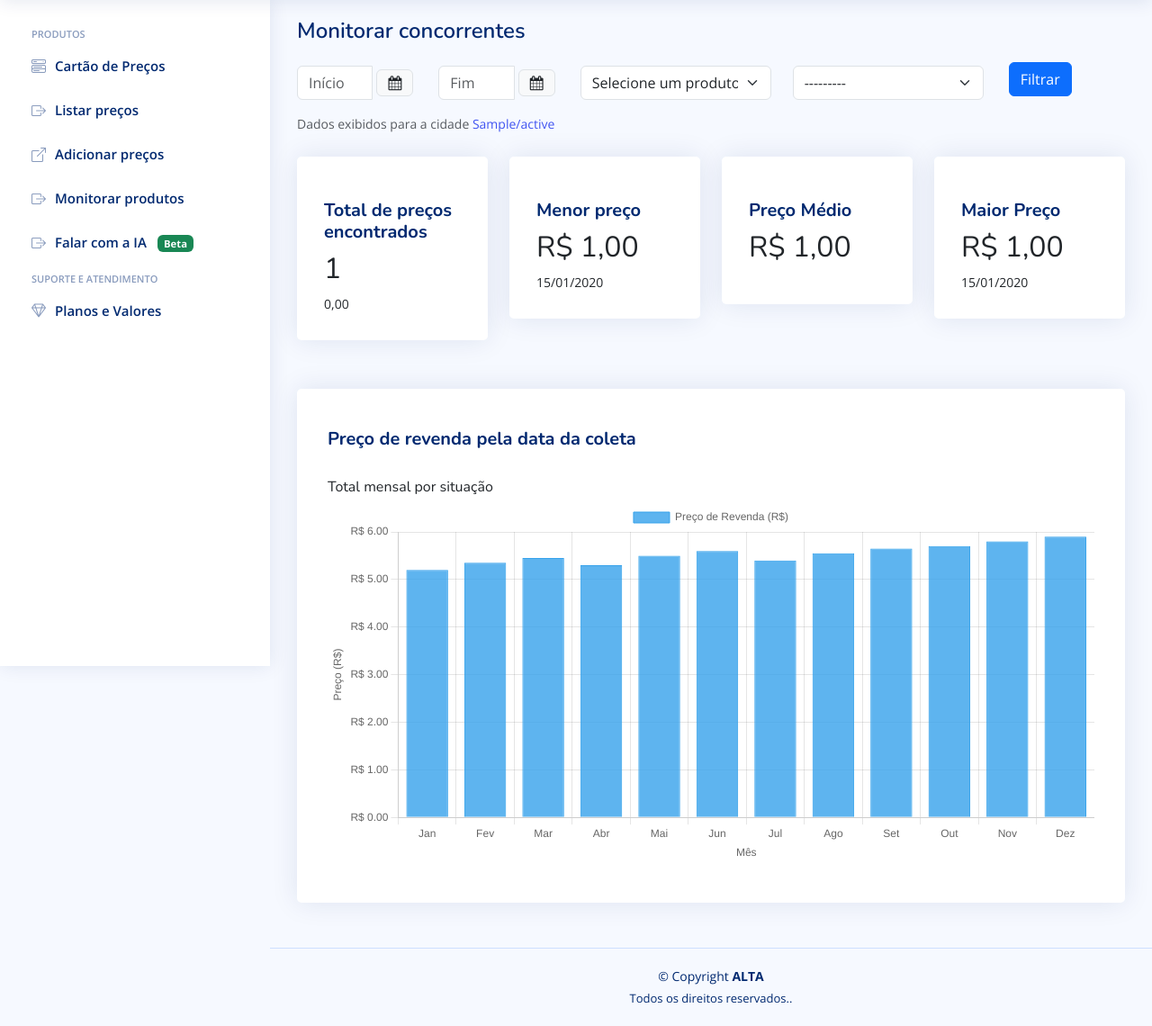
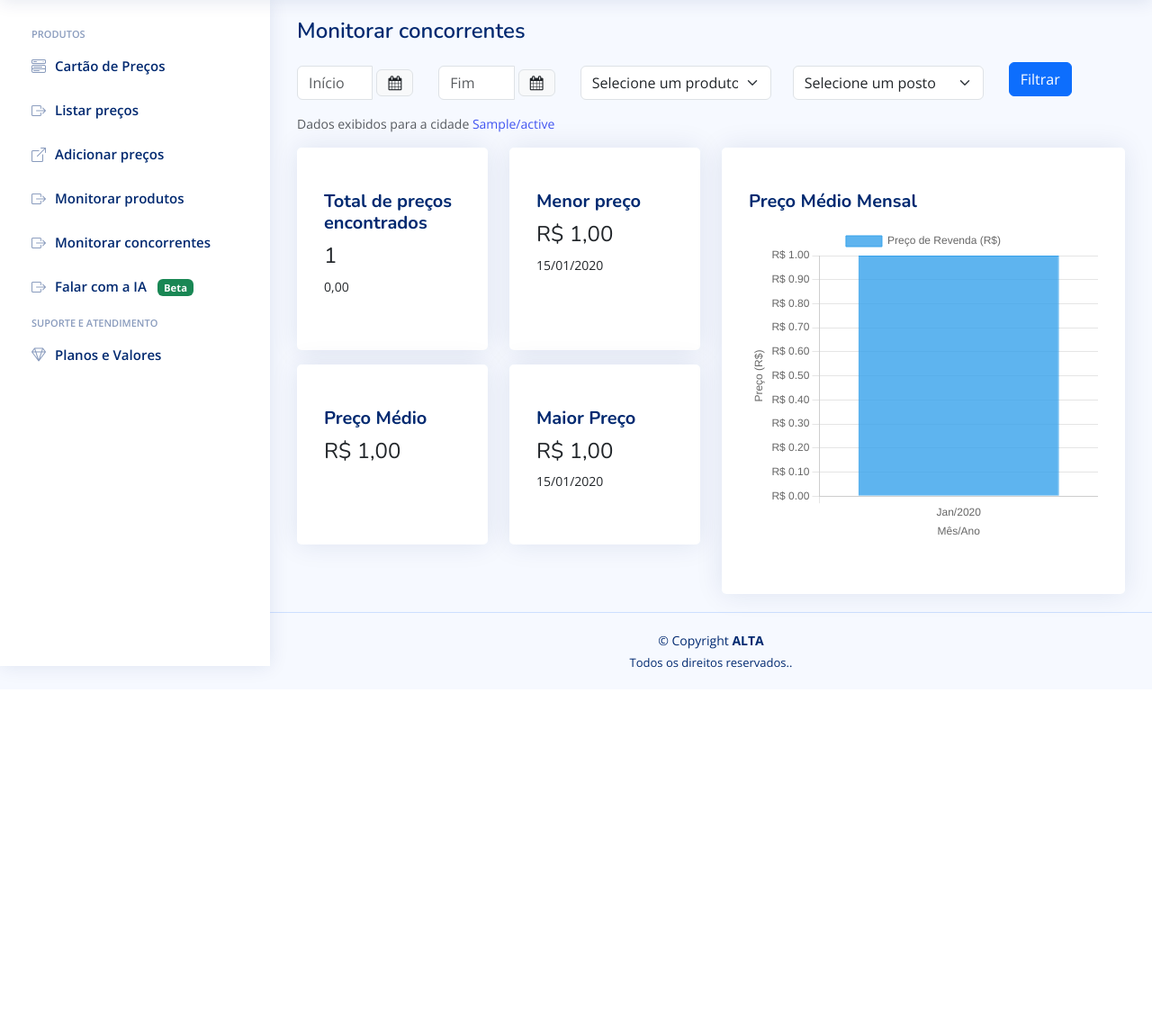
Before and after one commit to ricardopasqualino/alta_env, a Django app: page /monitorar-concorrentes/ in a window 1280 px wide. Shown: the part 60-1200 px from the top of the page at 90% size. After the commit the page ends 811 px from the top, so only its background shows below. Run offline with Django 5.2, Linux system fonts and the light colour scheme; a user stored in the database is signed in; tables that the repository leaves empty hold one stand-in row (values such as "Sample post"); some libraries are stand-ins or nearby versions.

Commit message:
incluir monitorar concorrente

```diff
--- a/alta/views.py
+++ b/alta/views.py
@@ -115,12 +115,32 @@ def p_ia(request):
 @login_required
 def p_monitorar_concorrentes(request):
 
-    filter = MainFilter(request.GET, queryset=AddPrice.objects.exclude(produto_id=3, pesquisa_origem_id=2, produto_id__isnull=True))
+    filter = MainFilter(
+        request.GET,
+        queryset=AddPrice.objects.exclude(
+            produto_id=3,
+            pesquisa_origem_id=2,
+            produto_id__isnull=True
+        ).filter(
+            gasstation_id__cidade=request.user.profile.cidade,
+            gasstation_id__estado=request.user.profile.estado
+        )
+    )
 
     cidade_usuario = request.user.profile.cidade
     uf_usuario = request.user.profile.estado
 
     total_linhas_pesquisa = filter.qs.distinct().count()
+
+    # Obter lista de razões sociais dos postos
+    razoes = filter.qs.values_list('gasstation_id__razao', flat=True).distinct()
+
+    preco_medio_mensal = filter.qs.annotate(
+        mes=ExtractMonth('data_coleta'),
+        ano=ExtractYear('data_coleta')
+    ).values('mes', 'ano').annotate(
+        preco_medio=Avg('preco_revenda')
+    ).order_by('ano', 'mes')
 
     aggregates = filter.qs.aggregate(
         min_price=Min('preco_revenda'),
@@ -129,11 +149,12 @@ def p_monitorar_concorrentes(request):
         max_date=Max('data_coleta'),
         avg_price=Avg('preco_revenda')
     )
-    menor_preco = aggregates.get('min_price')
-    data_menor_preco = aggregates.get('min_date')
-    maior_preco = aggregates.get('max_price')
-    data_maior_preco = aggregates.get('max_date')
-    media_preco = aggregates.get('avg_price')
+
+    menor_preco = filter.qs.aggregate(min_price=Min('preco_revenda'))['min_price']
+    data_menor_preco = filter.qs.aggregate(min_date=Min('data_coleta'))['min_date']
+    maior_preco = filter.qs.aggregate(max_price=Max('preco_revenda'))['max_price']
+    data_maior_preco = filter.qs.aggregate(max_date=Max('data_coleta'))['max_date']
+    media_preco = filter.qs.aggregate(avg_price=Avg('preco_revenda'))['avg_price']
 
     variance = 0
     if maior_preco is not None and menor_preco is not None:
@@ -149,8 +170,11 @@ def p_monitorar_concorrentes(request):
         'maior_preco': maior_preco,
         'data_maior_preco': data_maior_preco,
         'media_preco': media_preco,
-        'variance': variance
+        'variance': variance,
+        'razoes': razoes,
+        'preco_medio_mensal': list(preco_medio_mensal)
     }
+
     return render(request, 'p_monitorar_concorrentes.html', data)
 
 
@@ -228,8 +252,6 @@ def p_monitorar_produtos(request):
         data_maxima=Max('data_coleta'),
         quantidade_postos=Count('preco_revenda') * 7
     ).order_by('gasstation_id__razao')
-
-
 
     data = {
         'filter': filter,
--- a/templates/base.html
+++ b/templates/base.html
@@ -133,12 +133,12 @@
         </a>
       </li>
 
-      <!-- <li class="nav-item">
+      <li class="nav-item">
         <a class="nav-link collapsed" href="{% url 'p_monitorar_concorrentes' %}">
           <i class="bi bi-box-arrow-right"></i>
           <span>Monitorar concorrentes</span>
         </a>
-      </li>     -->
+      </li>
 
       <li class="nav-item">
         <a class="nav-link collapsed" href="{% url 'p_ia' %}">
--- a/templates/p_monitorar_concorrentes.html
+++ b/templates/p_monitorar_concorrentes.html
@@ -18,7 +18,7 @@
                 <div class="col-lg-2 col-sm-12 col-md-6">
                     <div class="input-group date mt-2" data-provide="datepicker">
                         <input type="text" class="form-control" placeholder="Início"
-                        name="data_inicio" value="{{ filter.data_inicio.value|default:'' }}" />
+                        name="data_inicio" value="{{ request.GET.data_inicio|default:'' }}" />
                         <span class="input-group-append m-1">
                             <span class="input-group-text">
                                 <i class="fa fa-calendar"></i>
@@ -30,7 +30,7 @@
                 <div class="col-lg-2 col-sm-12 col-md-6">
                     <div class="input-group date mt-2" data-provide="datepicker">
                         <input type="text" class="form-control" placeholder="Fim"
-                        name="data_fim" value="{{ filter.data_fim.value|default:'' }}" />
+                        name="data_fim" value="{{ request.GET.data_fim|default:'' }}" />
                         <span class="input-group-append m-1">
                             <span class="input-group-text">
                                 <i class="fa fa-calendar"></i>
@@ -48,8 +48,12 @@
 
                 <div class="col-lg-3 col-sm-12 col-md-4 mt-2">
                     <div class="form-group">
-                        <select class="form-select" id="razao" name="razao"
-                        {{ filter.form.razao }} </>
+                        <select class="form-select" id="razao" name="razao">
+                            <option value="">Selecione um posto</option>
+                            {% for razao in razoes %}
+                                <option {% if request.GET.razao == razao %}selected{% endif %}>{{ razao }}</option>
+                            {% endfor %}
+                        </select>
                     </div>
                 </div>
 
@@ -66,55 +70,50 @@
     </div>
 
     <section class="section contact">
-        <div class="row pagetitle">
-            <h1 class="mt-3">{{ gas_station_info.razao }}</h1>
-        </div>
 
-        <div class="row d-flex">
-            <div class="col-lg-3 mb-4">
-                <div class="info-box card">
-                    <h3>Total de preços encontrados</h3>
-                    <h2>{{ total_linhas_pesquisa }}</h2>
-                    <p>{{ variance|floatformat:2 }}</p>
+
+        <div class="row mt-3">
+            <div class="col-lg-6 col-md-12 mb-3">
+                <div class="row">
+                    <div class="col-lg-6 col-md-6 col-sm-6 mb-3">
+                        <div class="info-box card h-100">
+                            <h3 class="h6">Total de preços encontrados</h3>
+                            <h2 class="h4">{{ total_linhas_pesquisa }}</h2>
+                            <p class="mb-0">{{ variance|floatformat:2 }}</p>
                         </div>
                     </div>
 
-            <div class="col-lg-3 mb-4">
-                <div class="info-box card">
-                    <h3>Menor preço</h3>
-                    <h2>R$ {{ menor_preco|floatformat:2 }}</h2>
-                    <p>{{ data_menor_preco|date:'d/m/Y' }}</p>
+                    <div class="col-lg-6 col-md-6 col-sm-6 mb-3">
+                        <div class="info-box card h-100">
+                            <h3 class="h6">Menor preço</h3>
+                            <h2 class="h4">R$ {{ menor_preco|floatformat:2 }}</h2>
+                            <p class="mb-0">{{ data_menor_preco|date:'d/m/Y' }}</p>
                         </div>
                     </div>
 
-            <div class="col-lg-3 mb-4">
-                <div class="info-box card">
-                    <h3>Preço Médio</h3>
-                    <h2>R$ {{ media_preco|floatformat:2 }}</h2>
-                    <h2></h2>
+                    <div class="col-lg-6 col-md-6 col-sm-6 mb-3">
+                        <div class="info-box card h-100">
+                            <h3 class="h6">Preço Médio</h3>
+                            <h2 class="h4">R$ {{ media_preco|floatformat:2 }}</h2>
                         </div>
                     </div>
 
-            <div class="col-lg-3 mb-4">
-                <div class="info-box card">
-                    <h3>Maior Preço</h3>
-                    <h2>R$ {{ maior_preco|floatformat:2 }}</h2>
-                    <p>{{ data_maior_preco|date:'d/m/Y' }}</p>
+                    <div class="col-lg-6 col-md-6 col-sm-6 mb-3">
+                        <div class="info-box card h-100">
+                            <h3 class="h6">Maior Preço</h3>
+                            <h2 class="h4">R$ {{ maior_preco|floatformat:2 }}</h2>
+                            <p class="mb-0">{{ data_maior_preco|date:'d/m/Y' }}</p>
+                        </div>
                     </div>
                 </div>
             </div>
 
-        <div class="row">
-            <div class="col-lg-12">
-                <div class="card">
-                    <div class="row gy-4">
-                        <div class="col-lg-12 info-box">
-                        <h3 class="m-3">Preço de revenda pela data da coleta</h3>
-                            <div class="col-lg-12 col-sm-12 p-3">
-                                <h6>Total mensal por situação</h6>
-                                <div style="position: relative; height: 400px; width: 100%;">
+            <div class="col-lg-6 col-md-12">
+                <div class="card h-100">
+                    <div class="info-box card-body">
+                        <h3 class="h5 mb-3">Preço Médio Mensal</h3>
+                        <div style="position: relative; height: 350px; width: 100%;">
                             <canvas id="TotalPrecoRevenda" style="width: 100%; height: 100%;"></canvas>
-                                </div>
                         </div>
                     </div>
                 </div>
@@ -124,36 +123,72 @@
 
     </section>
 
+    <!-- Passar dados do Django para JavaScript de forma segura -->
+    {{ preco_medio_mensal|json_script:"preco-medio-mensal-data" }}
+
     <script>
         // Verificar se Chart.js está disponível
         console.log('Chart.js disponível:', typeof Chart !== 'undefined');
 
-                // Dados fictícios para o gráfico
-                const dadosFicticios = {
-                    labels: ['Jan', 'Fev', 'Mar', 'Abr', 'Mai', 'Jun', 'Jul', 'Ago', 'Set', 'Out', 'Nov', 'Dez'],
+        // Função para carregar dados do json_script
+        function getDataFromScript(elementId) {
+            const element = document.getElementById(elementId);
+            if (element) {
+                try {
+                    const data = JSON.parse(element.textContent);
+                    console.log(`Dados carregados de ${elementId}:`, data);
+                    return data;
+                } catch (e) {
+                    console.error(`Erro ao parsear dados de ${elementId}:`, e);
+                    return null;
+                }
+            }
+            console.warn(`Elemento ${elementId} não encontrado`);
+            return null;
+        }
+
+        // Processar dados do Django
+        function processarDadosDjango() {
+            const dadosReais = {
+                labels: [],
                 datasets: [{
                     label: 'Preço de Revenda (R$)',
-                        data: [5.20, 5.35, 5.45, 5.30, 5.50, 5.60, 5.40, 5.55, 5.65, 5.70, 5.80, 5.90],
+                    data: [],
                     backgroundColor: 'rgba(54, 162, 235, 0.8)',
                     borderColor: 'rgba(54, 162, 235, 1)',
                     borderWidth: 1
                 }]
             };
 
-                async function fetchPrecoRevenda() {
-                    // Simulando uma chamada de API
-                    return new Promise((resolve) => {
-                        setTimeout(() => {
-                            resolve(dadosFicticios);
-                        }, 100);
+            const precoMedioMensal = getDataFromScript('preco-medio-mensal-data');
+
+            if (!precoMedioMensal || precoMedioMensal.length === 0) {
+                console.log('Nenhum dado de preço médio mensal disponível');
+                return dadosReais;
+            }
+
+            const meses = {
+                1: 'Jan', 2: 'Fev', 3: 'Mar', 4: 'Abr', 5: 'Mai', 6: 'Jun',
+                7: 'Jul', 8: 'Ago', 9: 'Set', 10: 'Out', 11: 'Nov', 12: 'Dez'
+            };
+
+            precoMedioMensal.forEach(item => {
+                const mesNome = meses[item.mes];
+                const ano = item.ano;
+                const label = `${mesNome}/${ano}`;
+
+                dadosReais.labels.push(label);
+                dadosReais.datasets[0].data.push(parseFloat(item.preco_medio));
             });
+
+            return dadosReais;
         }
 
         async function TotalPrecoRevenda() {
             try {
                 console.log('Iniciando carregamento do gráfico...');
-                        const data = await fetchPrecoRevenda();
-                        console.log('Dados carregados:', data);
+                const data = processarDadosDjango();
+                console.log('Dados processados:', data);
 
                 const canvas = document.getElementById('TotalPrecoRevenda');
                 console.log('Canvas encontrado:', canvas);
@@ -172,7 +207,12 @@
                     return;
                 }
 
-                        const chart = new Chart(ctx, {
+                // Destruir gráfico existente se houver
+                if (window.precoMedioChart) {
+                    window.precoMedioChart.destroy();
+                }
+
+                window.precoMedioChart = new Chart(ctx, {
                     type: 'bar',
                     data: data,
                     options: {
@@ -207,7 +247,7 @@
                             x: {
                                 title: {
                                     display: true,
-                                            text: 'Mês'
+                                    text: 'Mês/Ano'
                                 }
                             }
                         },
@@ -217,7 +257,7 @@
                     }
                 });
 
-                        console.log('Gráfico criado com sucesso:', chart);
+                console.log('Gráfico criado com sucesso:', window.precoMedioChart);
             } catch (error) {
                 console.error('Erro ao carregar o gráfico:', error);
             }
```
Lines whose indentation alone changed are shown as unchanged.
